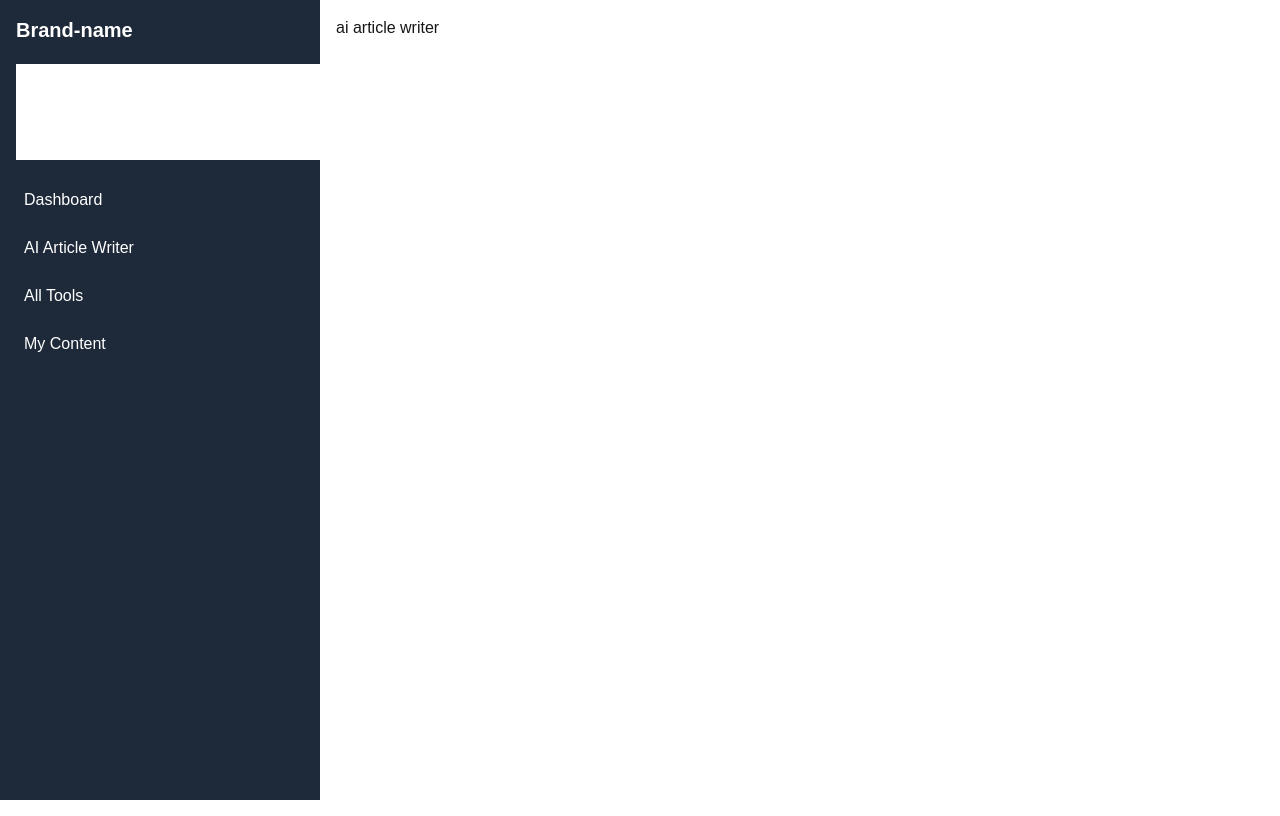
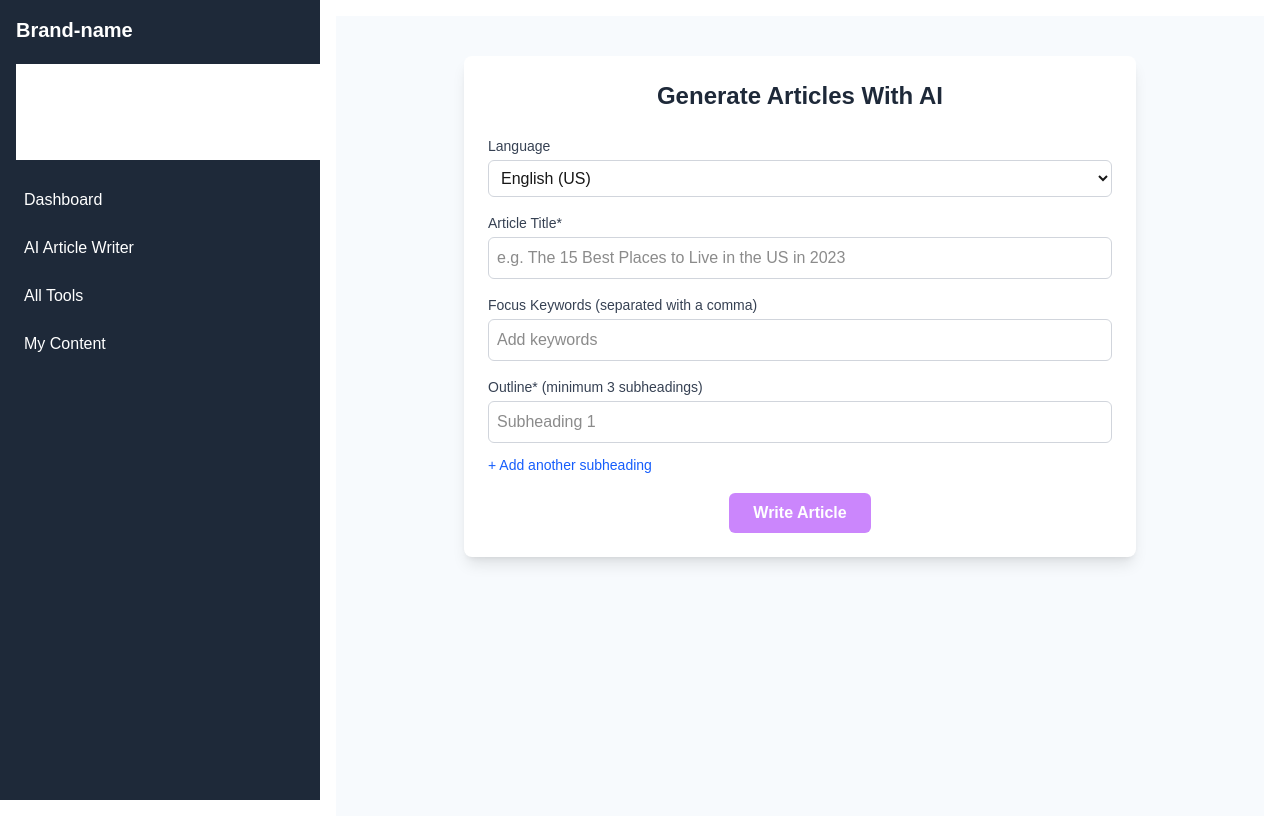
Before and after one commit to YashAnand432/GannaG-TechVentures, a Next.js app: page /home/aiarticlewriter in a window 1280 px wide. Built offline with nearby package versions, Linux system fonts and the light colour scheme.

Commit message:
implemented my content section and ai article section

```diff
--- a/app/home/aiarticlewriter/page.tsx
+++ b/app/home/aiarticlewriter/page.tsx
@@ -1,7 +1,135 @@
-export default function mycontent() {
-    return (
-        <div>
-            ai article writer
+"use client";
+
+import { useState } from "react";
+
+export default function AiArticleWriter() {
+  const [language, setLanguage] = useState("English (US)");
+  const [title, setTitle] = useState("");
+  const [keywords, setKeywords] = useState("");
+  const [subheadings, setSubheadings] = useState<string[]>([""]);
+
+  const languageOptions = [
+    "English (US)",
+    "English (UK)",
+    "French",
+    "Spanish",
+    "German",
+    "Italian",
+    "Dutch",
+    "Portuguese",
+    "Japanese",
+    "Chinese",
+    "Korean",
+    "Hindi",
+    "Arabic",
+    "Russian",
+    "Turkish",
+    "Polish",
+    "Swedish",
+    "Norwegian",
+    "Danish",
+    "Finnish",
+  ];
+
+  const handleSubheadingChange = (index: number, value: string) => {
+    const newSubheadings = [...subheadings];
+    newSubheadings[index] = value;
+    setSubheadings(newSubheadings);
+  };
+
+  const addSubheading = () => {
+    setSubheadings([...subheadings, ""]);
+  };
+
+  return (
+    <main className="min-h-screen bg-[#f7fafd] py-10 px-4">
+
+      <div className="max-w-2xl mx-auto bg-white shadow-lg rounded-lg p-6">
+        <h1 className="text-2xl font-bold mb-6 text-center text-gray-800">
+          Generate Articles With AI
+        </h1>
+
+        {/* Language */}
+        <div className="mb-4">
+          <label className="block text-sm font-medium text-gray-700 mb-1">
+            Language
+          </label>
+          <select
+            value={language}
+            onChange={(e) => setLanguage(e.target.value)}
+            className="w-full border border-gray-300 rounded-md p-2"
+          >
+            {languageOptions.map((lang, idx) => (
+              <option key={idx} value={lang}>
+                {lang}
+              </option>
+            ))}
+          </select>
         </div>
-    )
+
+        {/* Article Title */}
+        <div className="mb-4">
+          <label className="block text-sm font-medium text-gray-700 mb-1">
+            Article Title*
+          </label>
+          <input
+            type="text"
+            placeholder="e.g. The 15 Best Places to Live in the US in 2023"
+            value={title}
+            onChange={(e) => setTitle(e.target.value)}
+            className="w-full border border-gray-300 rounded-md p-2"
+          />
+        </div>
+
+        {/* Focus Keywords */}
+        <div className="mb-4">
+          <label className="block text-sm font-medium text-gray-700 mb-1">
+            Focus Keywords (separated with a comma)
+          </label>
+          <input
+            type="text"
+            placeholder="Add keywords"
+            value={keywords}
+            onChange={(e) => setKeywords(e.target.value)}
+            className="w-full border border-gray-300 rounded-md p-2"
+          />
+        </div>
+
+        {/* Outline */}
+        <div className="mb-4">
+          <label className="block text-sm font-medium text-gray-700 mb-1">
+            Outline* (minimum 3 subheadings)
+          </label>
+          {subheadings.map((sub, idx) => (
+            <input
+              key={idx}
+              type="text"
+              placeholder={`Subheading ${idx + 1}`}
+              value={sub}
+              onChange={(e) => handleSubheadingChange(idx, e.target.value)}
+              className="w-full border border-gray-300 rounded-md p-2 mb-2"
+            />
+          ))}
+          <button
+            onClick={addSubheading}
+            className="text-sm text-blue-600 hover:underline mt-1"
+          >
+            + Add another subheading
+          </button>
+        </div>
+
+        {/* Write Article Button */}
+        <div className="text-center">
+          <button
+            className="bg-purple-600 hover:bg-purple-700 text-white font-semibold py-2 px-6 rounded-md disabled:opacity-50"
+            disabled={
+              !title || subheadings.filter((s) => s.trim() !== "").length < 3
+            }
+          >
+            Write Article
+          </button>
+        </div>
+      </div>
+    </main>
+  );
 }
--- a/app/home/mycontent/page.tsx
+++ b/app/home/mycontent/page.tsx
@@ -1,7 +1,43 @@
-export default function mycontent() {
-    return (
-        <div>
-            my content
+// My Content Page - app/home/mycontent/page.tsx
+import React from 'react';
+import Link from 'next/link';
+
+export default function MyContent() {
+  return (
+    <main className="min-h-screen bg-[#f5f9fc] py-10 px-4">
+      <div className="max-w-5xl mx-auto">
+
+        {/* Page Header */}
+        <h1 className="text-3xl font-bold text-gray-900 mb-1">My Content</h1>
+        <p className="text-gray-500 mb-6">
+          Find all your articles and any saved content below.
+        </p>
+
+        {/* Empty State Message */}
+        <div className="bg-white shadow-md rounded-xl p-6 flex flex-col items-center justify-center text-center">
+          <p className="text-gray-700 mb-2">
+            You haven't created any articles or content yet.
+          </p>
+          <p className="text-sm text-gray-500 mb-6">
+            Start by using our AI Article Generator tool or explore all available tools.
+          </p>
+
+          {/* Action Buttons */}
+          <div className="flex flex-col sm:flex-row gap-4">
+            <Link href="/home/alltools">
+              <button className="bg-[#f0e8ff] text-[#6b21a8] font-medium px-6 py-2 rounded-lg hover:bg-[#e5d7ff] transition">
+                View All Tools
+              </button>
+            </Link>
+            <Link href="/home/aiarticlewriter">
+              <button className="bg-[#5b18e8] text-white font-medium px-6 py-2 rounded-lg hover:bg-[#4c0fcf] transition">
+                Generate Article
+              </button>
+            </Link>
+          </div>
         </div>
-    )
+
+      </div>
+    </main>
+  );
 }
```
Also changed, not shown: package.json (+8 -6 lines), 1 other file (tests, documents, lock files or other folders).
